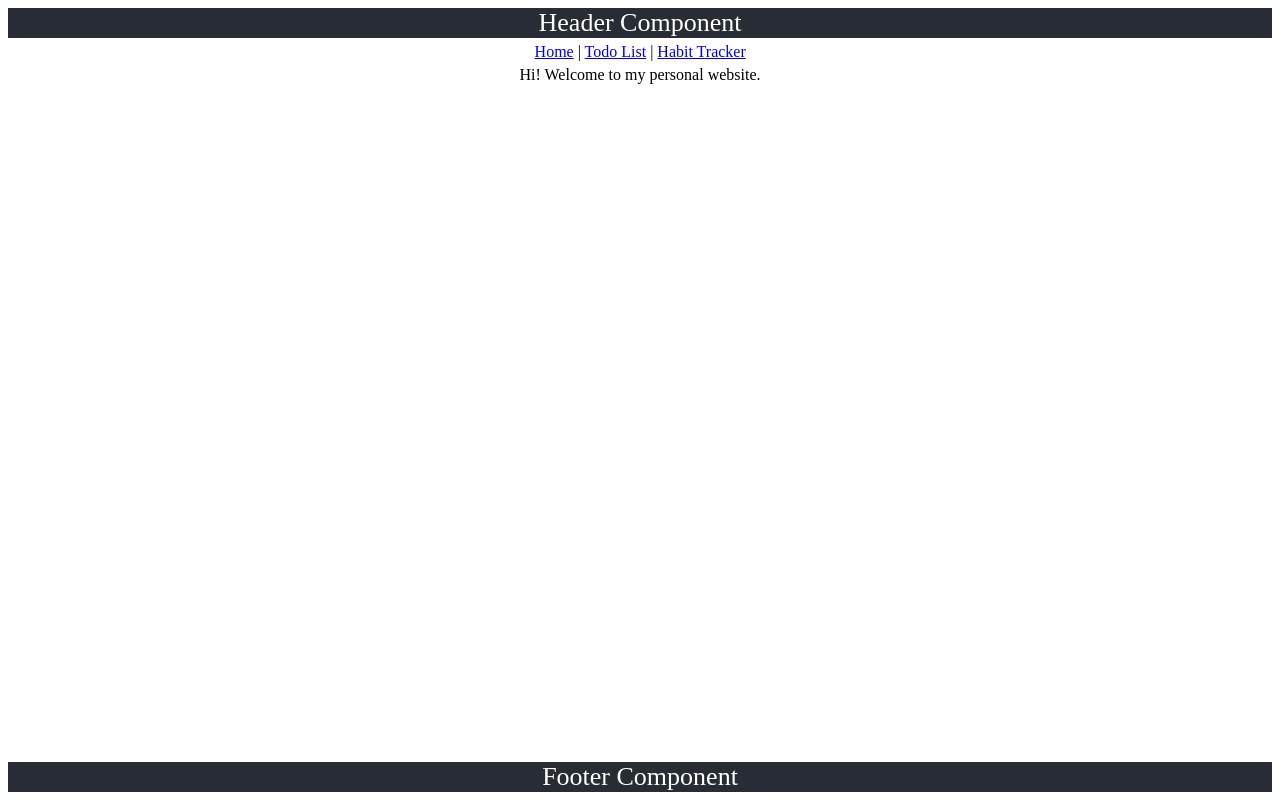
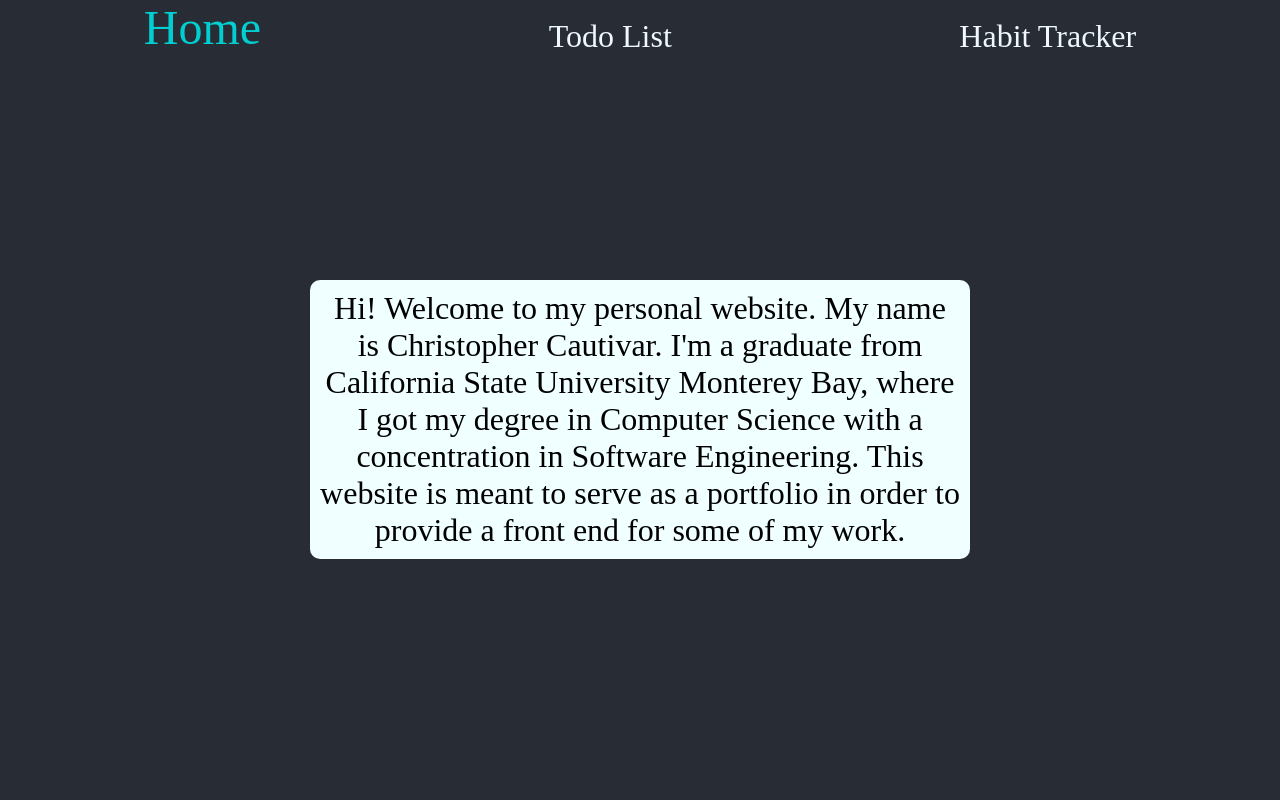
Before and after one commit to ChristopherCautivar/personal-react-website, a React (Create React App) app: page / in a window 1280 px wide. Built offline with nearby package versions, Linux system fonts and the light colour scheme.

Commit message:
updated Readme. restructured CSS files so that original workarounds wouldn't have unintended formatting consequences. added dynamic links to the navbar. put nbsp's into habit days in order to properly display them. touched up the landing page. made some minimal changes to the underlying index files.

```diff
--- a/src/App.css
+++ b/src/App.css
@@ -42,10 +42,10 @@
 }
 
 .Component {
-  height: 100%;
+  width: 50%;
+  margin: auto;
+  background-color: azure;
+  font-size: 2em;
+  padding: 10px;
+  border-radius: 10px;
 }
-
-nav {
-  width: 98vw;
-  margin: 5px;
-}
--- a/src/App.js
+++ b/src/App.js
@@ -1,7 +1,5 @@
 // import our component
 import TodoList from './components/TodoList';
-import HeaderComponent from './components/HeaderComponent';
-import FooterComponent from './components/FooterComponent';
 import { BrowserRouter, Routes, Route } from 'react-router-dom';
 import LandingPage from './components/LandingPage';
 import Navbar from './components/Navbar';
@@ -15,7 +13,6 @@ function App() {
   return (
     // use a fragment (empty element) to return the elements nested within
     <div className='App'>
-      <HeaderComponent/>
       <BrowserRouter>
         <Navbar/>
         <Routes>
@@ -24,7 +21,6 @@ function App() {
           <Route path="/habittracker" element={<HabitTracker/>}/>
         </Routes>
       </BrowserRouter>
-      <FooterComponent/>
     </div>
   );
 }
--- a/src/components/HabitCalendar.js
+++ b/src/components/HabitCalendar.js
@@ -15,7 +15,7 @@ export default function HabitCalendar({ monthSelected, habitDays, trackDay }) {
         // reminder, a day looks like {id: uuidv4(), day: # or null tracked: false}
         // if day is before or after month create empty item
         if(i <= dayStart || i > (mEnd + dayStart)){
-          habitDays.push({id:uuidv4(), day:null, tracked:false})
+          habitDays.push({id:uuidv4(), day:"\u00A0", tracked:false})
         } else {
           habitDays.push({id:uuidv4(), day:i-dayStart, tracked:false})
         }
--- a/src/components/HabitDay.css
+++ /dev/null
@@ -1,15 +0,0 @@
-button.untracked,
-button.tracked {
-    height: 2em;
-    width: 2em;
-    margin: 0 auto;
-    padding: 0;
-    display: inline-block;
-    text-align: center;
-}
-td {
-    text-align: center;
-}
-.tracked {
-    background-color: aquamarine;
-}
--- a/src/components/HabitDay.js
+++ b/src/components/HabitDay.js
@@ -1,5 +1,4 @@
 import React from 'react';
-import './HabitDay.css'
 
 export default function HabitDay({ habitDay, completeHabit }) {
   // TODO: refactor naming, its getting confusing
@@ -8,8 +7,8 @@ export default function HabitDay({ habitDay, completeHabit }) {
   }
   return (
     <td>
-        <button disabled={!Boolean(habitDay.day)} onClick={handleDayClick} className={
-          habitDay.tracked ? "tracked" : "untracked" }>{habitDay.day}</button>
+      <button disabled={isNaN(parseInt(habitDay.day))} onClick={handleDayClick} className={
+        habitDay.tracked ? "tracked" : "untracked" }>{habitDay.day}</button>
     </td>
   );
 }
--- a/src/components/HabitTracker.css
+++ b/src/components/HabitTracker.css
@@ -3,11 +3,22 @@ table {
     margin-right: auto;
 }
 .large-input{
-    font-size: 24px;
+    font-size: 0.8em;
 }
-.main-content{
-    height: 30%;
-    display: flex;
-    justify-content: center;
-    align-items: center;
+
+button.untracked,
+button.tracked{
+    height: 2em;
+    width: 2em;
+    padding: 0;
 }
+
+.tracked {
+    background-color:darkturquoise;
+}
+
+button:disabled{
+    height: 2em;
+    width: 2em;
+    padding: 0;
+}
--- a/src/components/LandingPage.js
+++ b/src/components/LandingPage.js
@@ -1,5 +1,11 @@
 import React from 'react';
 
 export default function LandingPage() {
-  return <div className='Component'>Hi! Welcome to my personal website.</div>;
+  return <div className='Component'>
+      Hi! Welcome to my personal website. My name is Christopher Cautivar.
+      I'm a graduate from California State University Monterey Bay,
+      where I got my degree in Computer Science with a concentration in Software
+      Engineering. This website is meant to serve as a portfolio in order to
+      provide a front end for some of my work.
+    </div>;
 }
--- /dev/null
+++ b/src/components/Navbar.css
@@ -0,0 +1,15 @@
+.nav-link{
+    font-size: 2em;
+    color: aliceblue;
+    text-decoration: none;
+}
+.curr-page{
+    font-size: 3em;
+    color:darkturquoise;
+}
+
+nav{
+    display: flex;
+    justify-content: space-around;
+    align-items: flex-end;
+}
--- a/src/components/Navbar.js
+++ b/src/components/Navbar.js
@@ -1,14 +1,19 @@
 import React from 'react';
-import { Link } from 'react-router-dom';
+import { NavLink } from 'react-router-dom';
+import './Navbar.css'
 
 export default function Navbar() {
   return (
+    <span>
     <nav>
-      <span>
-        <Link to="/">Home</Link>{" "}|{" "}
-        <Link to="/todolist">Todo List</Link>{" "}|{" "}
-        <Link to="/habittracker">Habit Tracker</Link>
-      </span>
+      <NavLink className={({isActive}) => "nav-link" +
+        (isActive? " curr-page" : "")} to="/">Home</NavLink>
+      <NavLink className={({isActive}) => "nav-link" +
+        (isActive? " curr-page" : "")} to="/todolist">Todo List</NavLink>
+      <NavLink className={({isActive}) => "nav-link" +
+        (isActive? " curr-page" : "")} to="/habittracker">
+          Habit Tracker</NavLink>
     </nav>
+    </span>
   );
 }
--- a/src/index.css
+++ b/src/index.css
@@ -1,13 +1,6 @@
 body {
   margin: 0;
-  font-family: -apple-system, BlinkMacSystemFont, 'Segoe UI', 'Roboto', 'Oxygen',
-    'Ubuntu', 'Cantarell', 'Fira Sans', 'Droid Sans', 'Helvetica Neue',
-    sans-serif;
   -webkit-font-smoothing: antialiased;
   -moz-osx-font-smoothing: grayscale;
+  background-color: #282c34;
 }
-
-code {
-  font-family: source-code-pro, Menlo, Monaco, Consolas, 'Courier New',
-    monospace;
-}
--- a/src/index.js
+++ b/src/index.js
@@ -1,6 +1,6 @@
 import React from 'react';
 import ReactDOM from 'react-dom';
-// import './index.css';
+import './index.css';
 import App from './App';
 // import reportWebVitals from './reportWebVitals';
 
```
Also changed, not shown: 1 other file (tests, documents, lock files or other folders).
